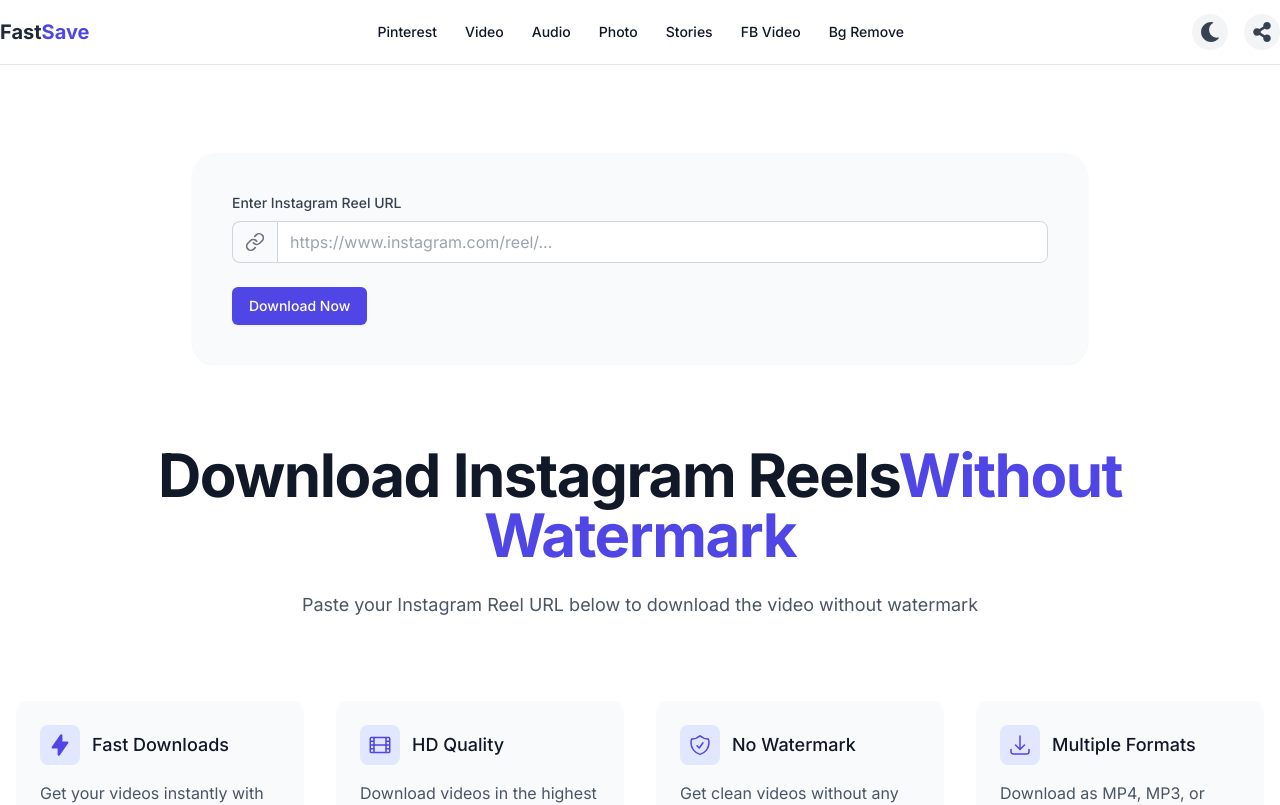
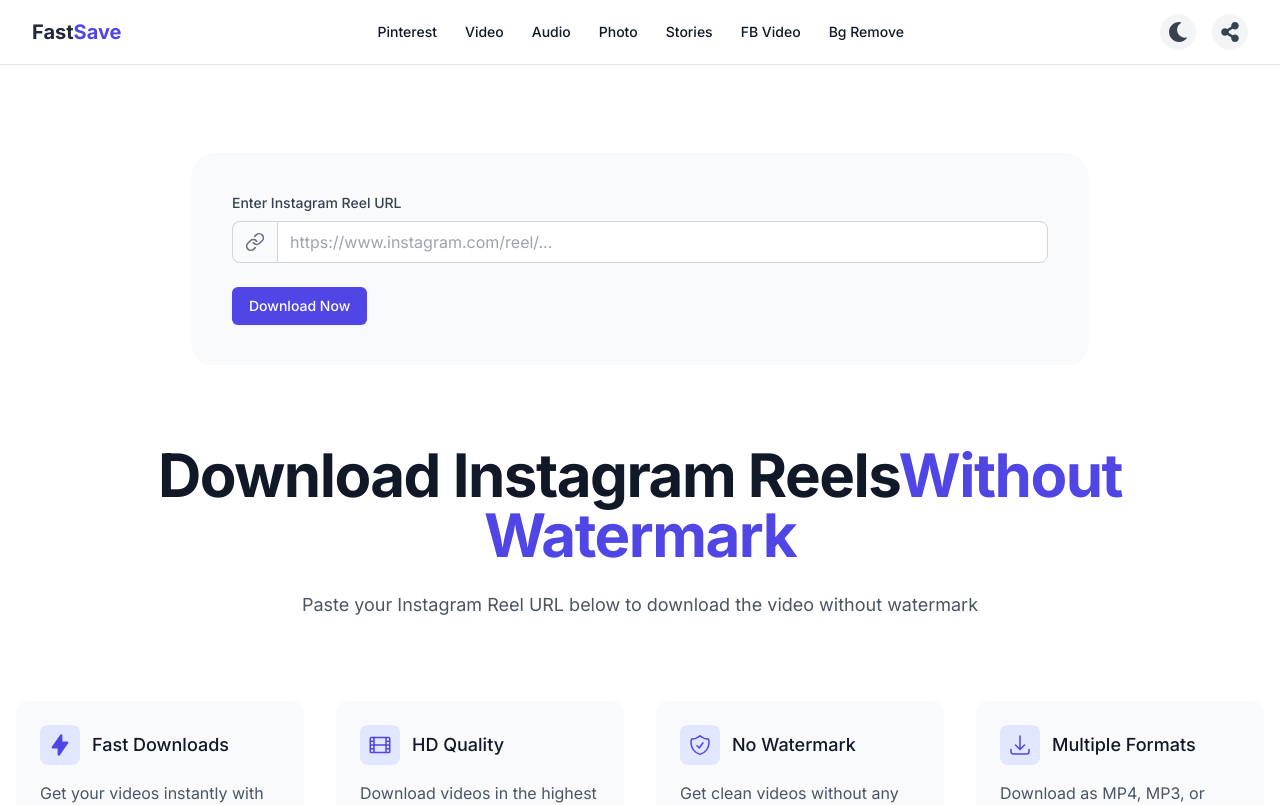
Before and after one commit to y2codedev/fast-save, a Next.js app: page / in a window 1280 px wide. Shown: the top 805 px of the page. Built offline with nearby package versions, Linux system fonts and the light colour scheme.

Commit message:
fix bugs

```diff
--- a/src/components/sections/Navbar.tsx
+++ b/src/components/sections/Navbar.tsx
@@ -14,7 +14,7 @@
 
   return (
     <header className="sticky top-0 z-50 w-full bg-white dark:bg-gray-900 border-b border-gray-200 dark:border-gray-700 transition-colors duration-300">
-      <nav className="mx-auto px-4 sm:px-0 max-w-7xl">
+      <nav className="mx-auto px-4 sm:px-6 lg:px-8 max-w-7xl">
         <div className="flex h-16 items-center justify-between">
           <div className="flex items-center">
             <button
@@ -81,8 +81,8 @@
           className="sm:hidden fixed inset-0 z-50"
         >
           <DialogBackdrop className="fixed inset-0 bg-black/30" />
-          <DialogPanel className="fixed inset-y-0 left-0 w-full bg-white dark:bg-gray-900 ">
-            <div className="flex h-full flex-col overflow-y-auto dark:border-gray-700 px-4 py-6">
+          <DialogPanel className="fixed inset-y-0 left-0 w-2/3 bg-white dark:bg-gray-900 transition-transform duration-300 transform translate-x-0 sm:translate-x-full">
+            <div className="flex h-full flex-col overflow-y-auto  dark:border-gray-700 px-4 py-6">
               <div className="flex items-center justify-between mb-8">
                 <Link
                   href="/"
```
